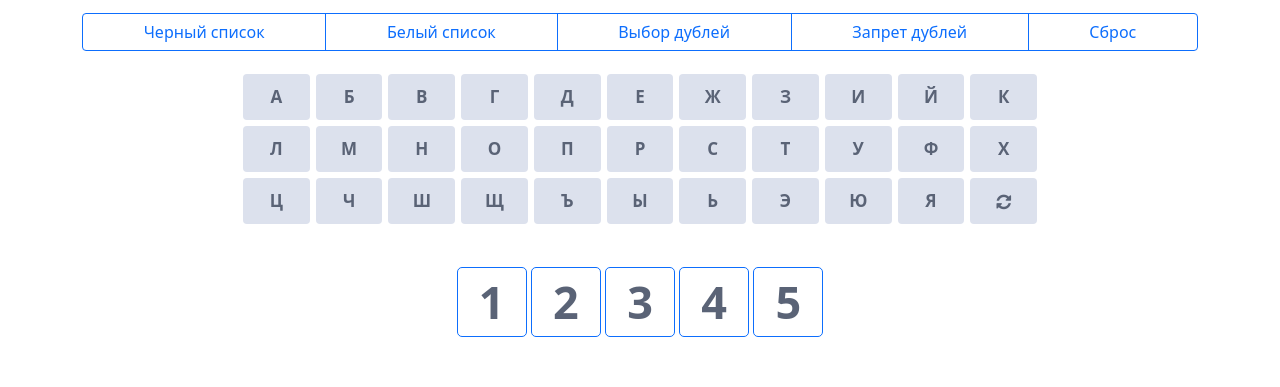
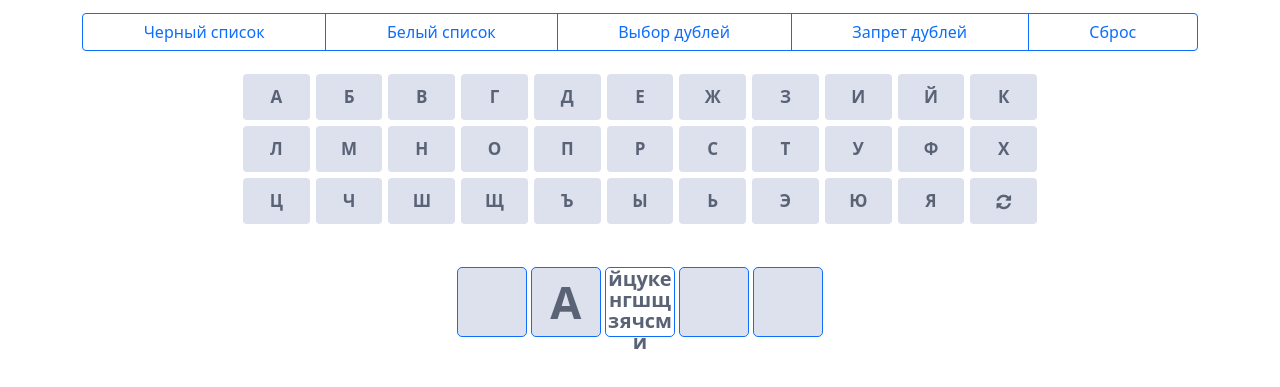
Before and after one commit to avdivo/word_choice, a plain HTML site: page static/index.html in a window 1280 px wide. Shown: the part 63-450 px from the top of the page. Drawn offline with Linux system fonts and the light colour scheme.

Commit message:
Оформление

```diff
--- a/static/index.html
+++ b/static/index.html
@@ -68,11 +68,12 @@
 }
 
 .letter {
+    vertical-align: middle;
     width: 70px;
     height: 70px;
     text-align: center;
     color: #5a6376!important;
-    color: inherit;
+    background-color: #dce1ed;
     font-size: 45px;
     font-weight: 700;
     text-decoration: inherit;
@@ -91,6 +92,35 @@
         background-color: #0d6efd;
     }
 }
+
+.letter-mini {
+    vertical-align: middle;
+    width: 70px;
+    height: 70px;
+    word-wrap: break-word;
+    line-height: 21px;
+    text-align: center;
+    color: #5a6376!important;
+    color: inherit;
+    font-size: 20px;
+    font-weight: 700;
+    text-decoration: inherit;
+    text-transform: lowercase;
+    display: inline-block;
+    border: 1px solid transparent;
+    border-color: #0d6efd;
+    border-radius: 5px;
+    cursor: pointer;
+    margin-top: 20px;
+    margin-bottom: 20px;
+
+}
+@media (hover: hover) and (pointer: fine) {
+    .letter-mini:hover {
+        background-color: #0d6efd;
+    }
+}
+
 
 
       .bd-placeholder-img {
@@ -275,11 +305,11 @@
     <div class="container">
       <div class="row justify-content-center">
         <div class="col-md-auto">
-        <div class='letter' id='4' onclick='key(this)'>1</div>
-        <div class='letter' id='4' onclick='key(this)'>2</div>
-        <div class='letter' id='4' onclick='key(this)'>3</div>
-        <div class='letter' id='4' onclick='key(this)'>4</div>
-        <div class='letter' id='4' onclick='key(this)'>5</div>
+        <div class='letter' id='4' onclick='key(this)'></div>
+        <div class='letter' id='4' onclick='key(this)'>А</div>
+        <div class='letter-mini' id='4' onclick='key(this)'>йцукенгшщзячсми</div>
+        <div class='letter' id='4' onclick='key(this)'></div>
+        <div class='letter' id='4' onclick='key(this)'></div>
 </div>
       </div>
 </div>
```
